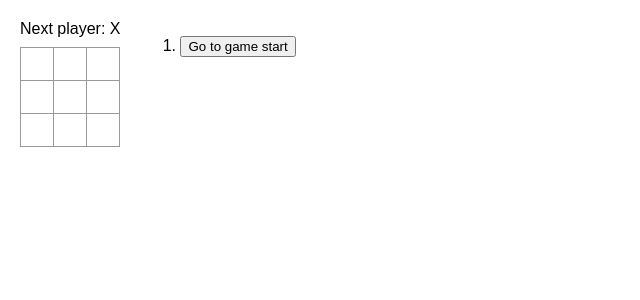
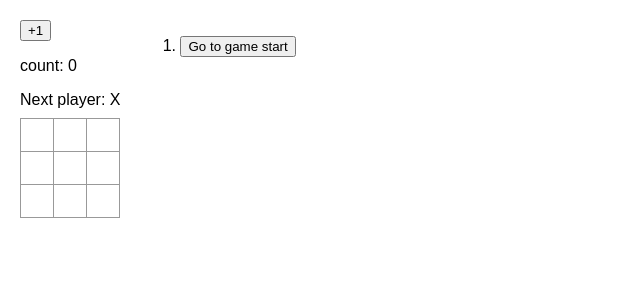
Before and after one commit to Ryoengineer112358/React-Tutorial, a React (Vite) app: page / in a window 1280 px wide. Shown: the top 300 px of the page, without its empty margins (0-640 px from the left). Built offline with nearby package versions, Linux system fonts and the light colour scheme.

Commit message:
add simple useState

```diff
--- a/src/App.tsx
+++ b/src/App.tsx
@@ -38,8 +38,21 @@ function Board({ xIsNext, squares, onPlay }: BoardProps) {
     ? `Winner: ${winner}`
     : `Next player: ${xIsNext ? "X": "O"}`
 
+  function Button() {
+    const [count, setCount] = useState(0);
+
+    return (
+      <>
+        <button onClick={() => setCount(count + 1)}>+1</button>
+        <br />
+        <p>count: {count}</p>
+      </>
+    )
+  }
+
   return (
     <>
+      <Button />
       <div className="status">{status}</div>
       {[0, 3, 6].map((startRow) => (
         <div key={startRow} className="board-row">
```
